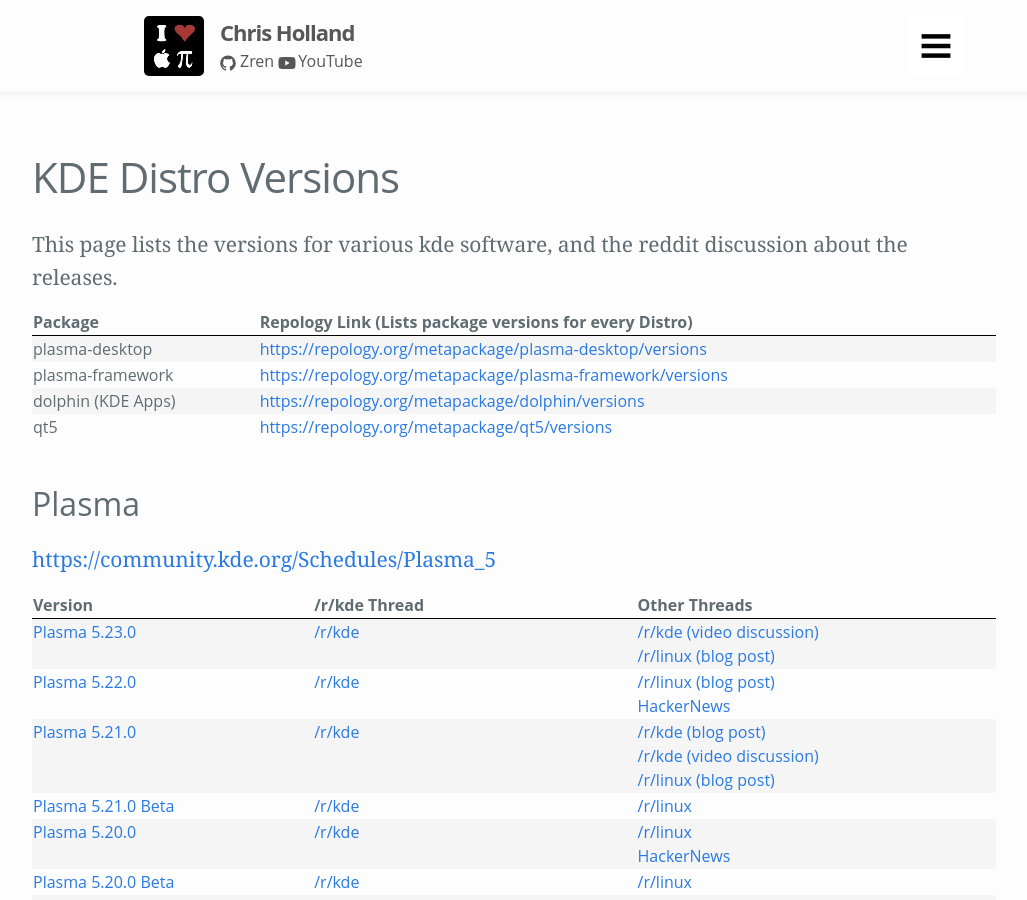
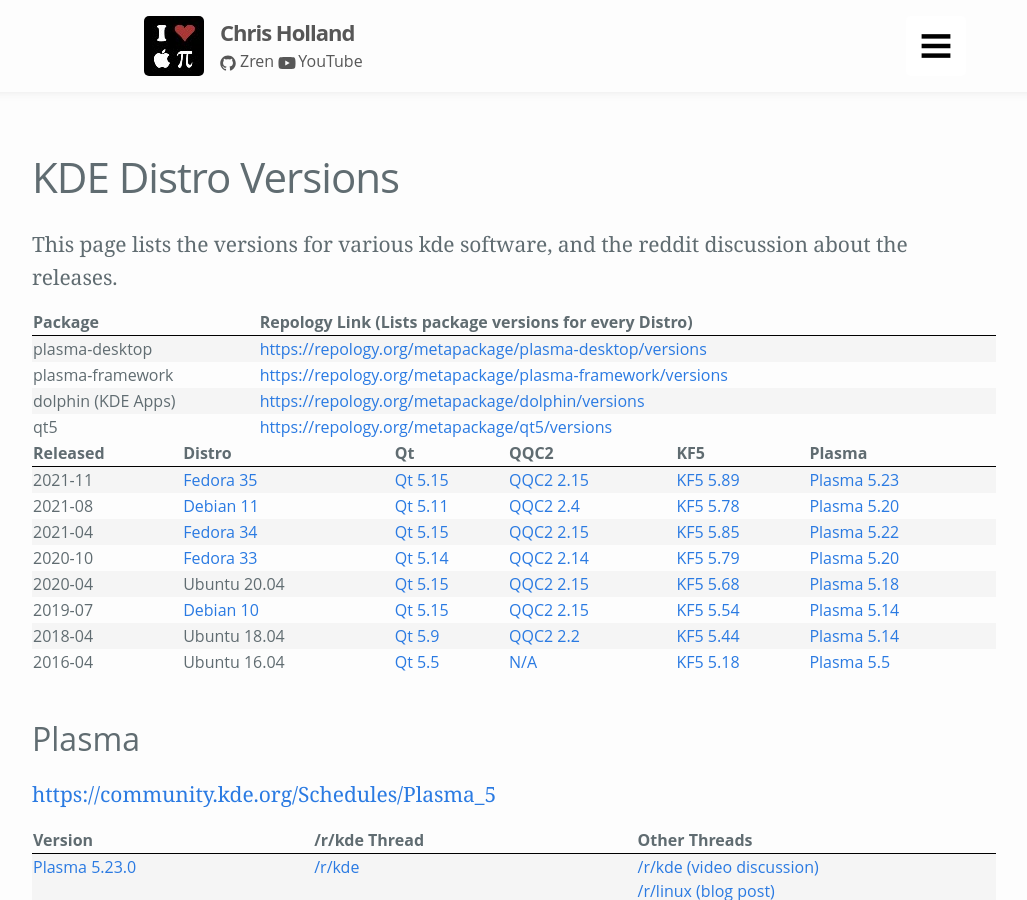
Before and after one commit to Zren/zren.github.io, a Jekyll site: the page built from kde_versions.md, in a window 1280 px wide and 900 px high. Shown: the whole window, without its empty margins (126-1153 px from the left). Built offline with Jekyll 4.4.1, drawn with Linux system fonts in a browser that asks for light colours.

Commit message:
List Distro Qt, QQC2, KF5, and Plasma versions.

```diff
--- a/kde_versions.md
+++ b/kde_versions.md
@@ -55,6 +55,86 @@
     </tr>
   </tbody>
 </table>
+
+<table class="table">
+  <thead>
+    <tr>
+      <th>Released</th>
+      <th>Distro</th>
+      <th>Qt</th>
+      <th>QQC2</th>
+      <th>KF5</th>
+      <th>Plasma</th>
+    </tr>
+  </thead>
+  <tbody>
+    <tr>
+      <td>2021-11</td>
+      <td><a href="https://fedoramagazine.org/announcing-fedora-35/">Fedora 35</a></td>
+      <td><a href="https://repology.org/project/qt/versions#fedora_35">Qt 5.15</a></td>
+      <td><a href="https://doc.qt.io/qt-6/qtquickcontrols-index.html#versions">QQC2 2.15</a></td>
+      <td><a href="https://repology.org/project/plasma-framework/versions#fedora_35">KF5 5.89</a></td>
+      <td><a href="https://repology.org/project/plasma-desktop/versions#fedora_35">Plasma 5.23</a></td>
+    </tr>
+    <tr>
+      <td>2021-08</td>
+      <td><a href="https://www.debian.org/News/2021/20210814">Debian 11</a></td>
+      <td><a href="https://repology.org/project/qt/versions#debian_11">Qt 5.11</a></td>
+      <td><a href="https://doc.qt.io/qt-6/qtquickcontrols-index.html#versions">QQC2 2.4</a></td>
+      <td><a href="https://repology.org/project/plasma-framework/versions#debian_11">KF5 5.78</a></td>
+      <td><a href="https://repology.org/project/plasma-desktop/versions#debian_11">Plasma 5.20</a></td>
+    </tr>
+    <tr>
+      <td>2021-04</td>
+      <td><a href="https://fedoramagazine.org/announcing-fedora-34/">Fedora 34</a></td>
+      <td><a href="https://repology.org/project/qt/versions#fedora_34">Qt 5.15</a></td>
+      <td><a href="https://doc.qt.io/qt-6/qtquickcontrols-index.html#versions">QQC2 2.15</a></td>
+      <td><a href="https://repology.org/project/plasma-framework/versions#fedora_34">KF5 5.85</a></td>
+      <td><a href="https://repology.org/project/plasma-desktop/versions#fedora_34">Plasma 5.22</a></td>
+    </tr>
+    <tr>
+      <td>2020-10</td>
+      <td><a href="https://fedoramagazine.org/announcing-fedora-33/">Fedora 33</a></td>
+      <td><a href="https://repology.org/project/qt/versions#fedora_33">Qt 5.14</a></td>
+      <td><a href="https://doc.qt.io/qt-6/qtquickcontrols-index.html#versions">QQC2 2.14</a></td>
+      <td><a href="https://repology.org/project/plasma-framework/versions#fedora_33">KF5 5.79</a></td>
+      <td><a href="https://repology.org/project/plasma-desktop/versions#fedora_33">Plasma 5.20</a></td>
+    </tr>
+    <tr>
+      <td>2020-04</td>
+      <td>Ubuntu 20.04</td>
+      <td><a href="https://repology.org/project/qt/versions#ubuntu_20_04">Qt 5.15</a></td>
+      <td><a href="https://doc.qt.io/qt-6/qtquickcontrols-index.html#versions">QQC2 2.15</a></td>
+      <td><a href="https://repology.org/project/plasma-framework/versions#ubuntu_20_04">KF5 5.68</a></td>
+      <td><a href="https://repology.org/project/plasma-desktop/versions#ubuntu_20_04">Plasma 5.18</a></td>
+    </tr>
+    <tr>
+      <td>2019-07</td>
+      <td><a href="https://www.debian.org/News/2019/20190706">Debian 10</a></td>
+      <td><a href="https://repology.org/project/qt/versions#debian_10">Qt 5.15</a></td>
+      <td><a href="https://doc.qt.io/qt-6/qtquickcontrols-index.html#versions">QQC2 2.15</a></td>
+      <td><a href="https://repology.org/project/plasma-framework/versions#debian_10">KF5 5.54</a></td>
+      <td><a href="https://repology.org/project/plasma-desktop/versions#debian_10">Plasma 5.14</a></td>
+    </tr>
+    <tr>
+      <td>2018-04</td>
+      <td>Ubuntu 18.04</td>
+      <td><a href="https://repology.org/project/qt/versions#ubuntu_18_04">Qt 5.9</a></td>
+      <td><a href="https://doc.qt.io/qt-6/qtquickcontrols-index.html#versions">QQC2 2.2</a></td>
+      <td><a href="https://repology.org/project/plasma-framework/versions#ubuntu_18_04">KF5 5.44</a></td>
+      <td><a href="https://repology.org/project/plasma-desktop/versions#ubuntu_18_04">Plasma 5.14</a></td>
+    </tr>
+    <tr>
+      <td>2016-04</td>
+      <td>Ubuntu 16.04</td>
+      <td><a href="https://repology.org/project/qt/versions#ubuntu_16_04">Qt 5.5</a></td>
+      <td><a href="https://doc.qt.io/qt-6/qtquickcontrols-index.html#versions">N/A</a></td>
+      <td><a href="https://repology.org/project/plasma-framework/versions#ubuntu_16_04">KF5 5.18</a></td>
+      <td><a href="https://repology.org/project/plasma-desktop/versions#ubuntu_16_04">Plasma 5.5</a></td>
+    </tr>
+  </tbody>
+</table>
+
 
 
 <style type="text/css">
```
